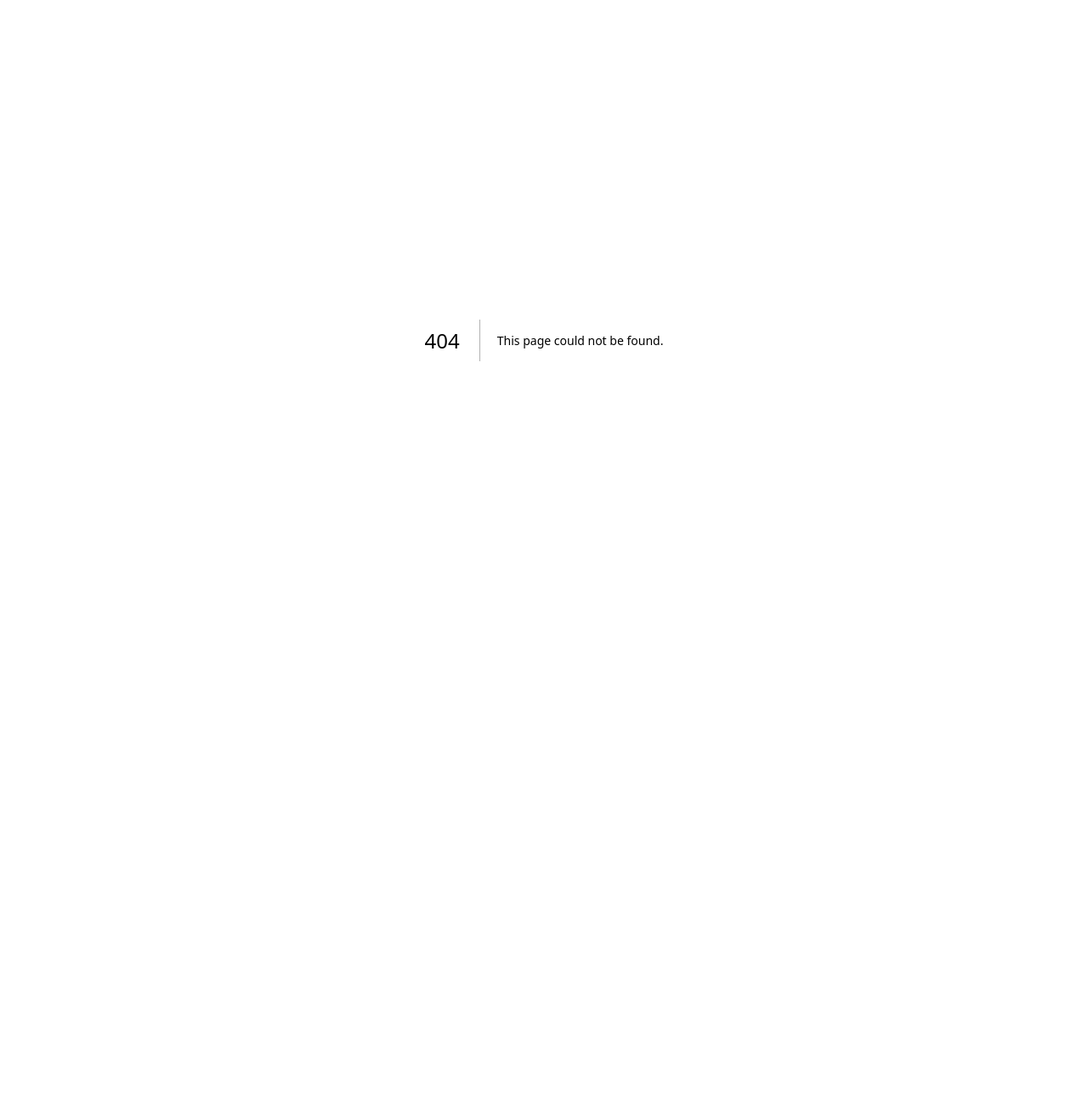
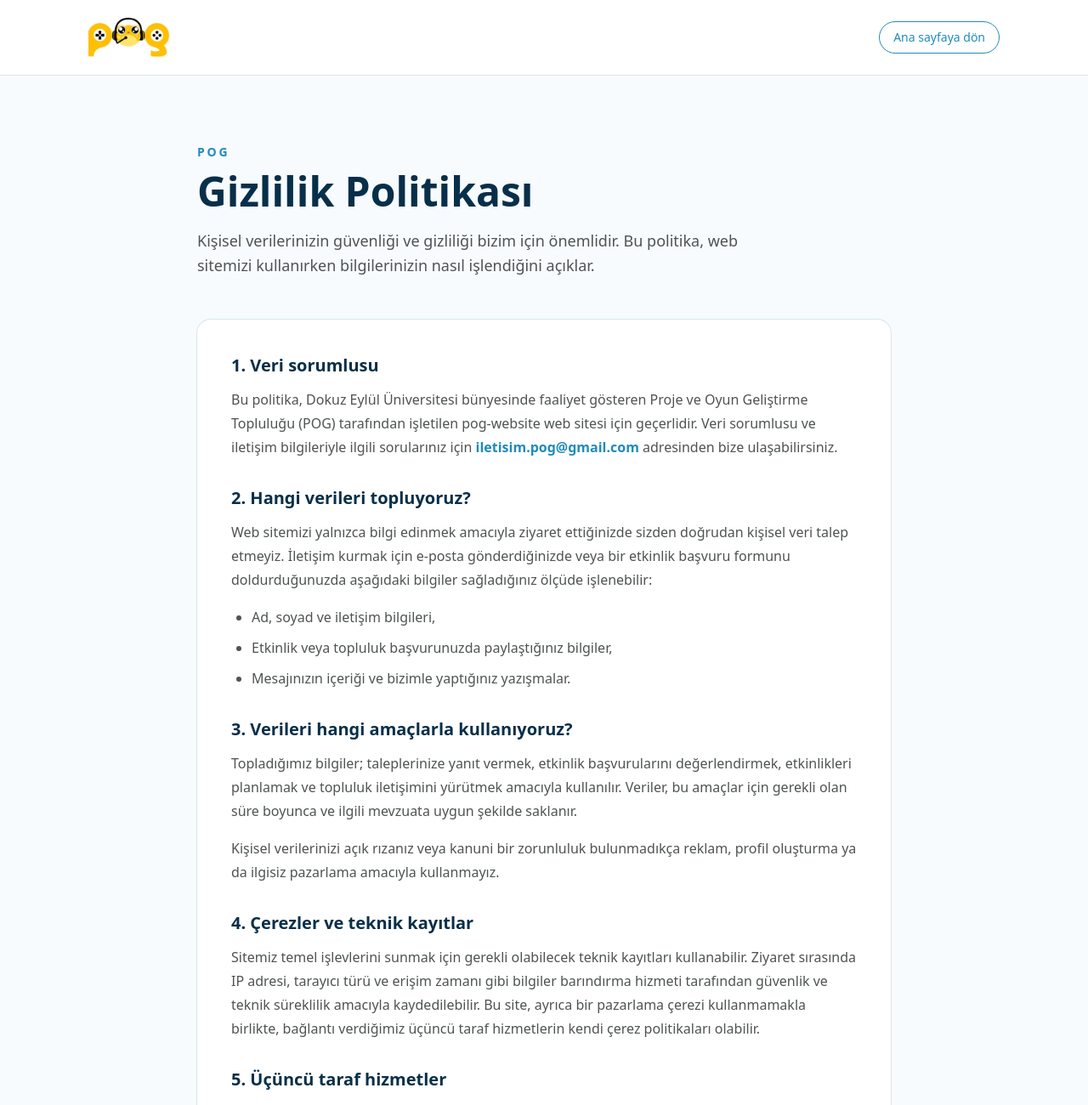
Before and after one commit to deupog/pog-website-main, a Next.js app: page /gizlilik in a window 1280 px wide. Before the commit this address had no page. Shown: the top 1300 px of the page at 85% size. Before the commit the page ends 800 px from the top, so only its background shows below. Built offline with nearby package versions, Linux system fonts and the light colour scheme.

Commit message:
add: gizlilik sayfası

```diff
--- /dev/null
+++ b/app/gizlilik/page.tsx
@@ -0,0 +1,170 @@
+import Image from "next/image";
+import Link from "next/link";
+
+import FooterSection from "@/components/FooterSection";
+import pogLogo from "../../public/images/pog-logo-navbar.png";
+
+export const metadata = {
+  title: "Gizlilik Politikası | POG",
+  description: "POG web sitesi gizlilik politikası.",
+};
+
+const sections = [
+  {
+    title: "1. Veri sorumlusu",
+    content: (
+      <p>
+        Bu politika, Dokuz Eylül Üniversitesi bünyesinde faaliyet gösteren
+        Proje ve Oyun Geliştirme Topluluğu (POG) tarafından işletilen
+        pog-website web sitesi için geçerlidir. Veri sorumlusu ve iletişim
+        bilgileriyle ilgili sorularınız için{" "}
+        <a
+          href="mailto:iletisim.pog@gmail.com"
+          className="font-semibold text-[#218bb9] hover:underline"
+        >
+          iletisim.pog@gmail.com
+        </a>{" "}
+        adresinden bize ulaşabilirsiniz.
+      </p>
+    ),
+  },
+  {
+    title: "2. Hangi verileri topluyoruz?",
+    content: (
+      <>
+        <p>
+          Web sitemizi yalnızca bilgi edinmek amacıyla ziyaret ettiğinizde
+          sizden doğrudan kişisel veri talep etmeyiz. İletişim kurmak için
+          e-posta gönderdiğinizde veya bir etkinlik başvuru formunu
+          doldurduğunuzda aşağıdaki bilgiler sağladığınız ölçüde işlenebilir:
+        </p>
+        <ul className="mt-4 list-disc space-y-2 pl-6">
+          <li>Ad, soyad ve iletişim bilgileri,</li>
+          <li>Etkinlik veya topluluk başvurunuzda paylaştığınız bilgiler,</li>
+          <li>Mesajınızın içeriği ve bizimle yaptığınız yazışmalar.</li>
+        </ul>
+      </>
+    ),
+  },
+  {
+    title: "3. Verileri hangi amaçlarla kullanıyoruz?",
+    content: (
+      <>
+        <p>
+          Topladığımız bilgiler; taleplerinize yanıt vermek, etkinlik
+          başvurularını değerlendirmek, etkinlikleri planlamak ve topluluk
+          iletişimini yürütmek amacıyla kullanılır. Veriler, bu amaçlar için
+          gerekli olan süre boyunca ve ilgili mevzuata uygun şekilde
+          saklanır.
+        </p>
+        <p className="mt-4">
+          Kişisel verilerinizi açık rızanız veya kanuni bir zorunluluk
+          bulunmadıkça reklam, profil oluşturma ya da ilgisiz pazarlama
+          amacıyla kullanmayız.
+        </p>
+      </>
+    ),
+  },
+  {
+    title: "4. Çerezler ve teknik kayıtlar",
+    content: (
+      <p>
+        Sitemiz temel işlevlerini sunmak için gerekli olabilecek teknik
+        kayıtları kullanabilir. Ziyaret sırasında IP adresi, tarayıcı türü ve
+        erişim zamanı gibi bilgiler barındırma hizmeti tarafından güvenlik ve
+        teknik süreklilik amacıyla kaydedilebilir. Bu site, ayrıca bir
+        pazarlama çerezi kullanmamakla birlikte, bağlantı verdiğimiz üçüncü
+        taraf hizmetlerin kendi çerez politikaları olabilir.
+      </p>
+    ),
+  },
+  {
+    title: "5. Üçüncü taraf hizmetler",
+    content: (
+      <p>
+        Etkinlik başvuruları veya iletişim için Google Forms, sosyal medya
+        platformları ve benzeri üçüncü taraf hizmetlere yönlendirme
+        yapılabilir. Bu hizmetlerde paylaştığınız bilgiler ilgili hizmetin
+        kendi gizlilik politikasına tabidir. Bu sayfadan ayrıldıktan sonraki
+        veri işleme faaliyetlerinden ilgili hizmet sağlayıcı sorumludur.
+      </p>
+    ),
+  },
+  {
+    title: "6. Haklarınız",
+    content: (
+      <p>
+        Kişisel verilerinizin işlenip işlenmediğini öğrenme, işlenmişse
+        bunlarla ilgili bilgi talep etme, yanlış veya eksik bilgilerin
+        düzeltilmesini isteme, mevzuatın izin verdiği durumlarda silinmesini
+        veya yok edilmesini talep etme ve işleme faaliyetlerine itiraz etme
+        haklarına sahipsiniz. Taleplerinizi{" "}
+        <a
+          href="mailto:iletisim.pog@gmail.com"
+          className="font-semibold text-[#218bb9] hover:underline"
+        >
+          iletisim.pog@gmail.com
+        </a>{" "}
+        adresine iletebilirsiniz. Talebinizi değerlendirirken kimliğinizi
+        doğrulamak için ek bilgi isteyebiliriz.
+      </p>
+    ),
+  },
+  {
+    title: "7. Politika değişiklikleri",
+    content: (
+      <p>
+        Bu politika, hizmetlerimizde veya yürürlükteki mevzuatta meydana gelen
+        değişikliklere göre güncellenebilir. Güncel metin her zaman bu
+        sayfada yayımlanır. Son güncelleme tarihi: 20 Kasım 2026.
+      </p>
+    ),
+  },
+];
+
+export default function PrivacyPolicyPage() {
+  return (
+    <div className="min-h-screen bg-[#f7fbfd] text-[#1f2937]">
+      <header className="border-b border-[#d7e8ef] bg-white">
+        <div className="mx-auto flex max-w-6xl items-center justify-between px-6 py-5 md:px-10">
+          <Link href="/" aria-label="POG ana sayfası">
+            <Image src={pogLogo} alt="POG" width={120} height={60} className="h-12 w-auto" />
+          </Link>
+          <Link
+            href="/"
+            className="rounded-full border border-[#218bb9] px-4 py-2 text-sm font-medium text-[#218bb9] transition hover:bg-[#218bb9] hover:text-white"
+          >
+            Ana sayfaya dön
+          </Link>
+        </div>
+      </header>
+
+      <main className="mx-auto max-w-4xl px-6 py-12 md:px-10 md:py-20">
+        <div className="mb-12">
+          <p className="mb-3 text-sm font-semibold uppercase tracking-[0.2em] text-[#218bb9]">
+            POG
+          </p>
+          <h1 className="text-4xl font-bold text-[#082f49] md:text-5xl">
+            Gizlilik Politikası
+          </h1>
+          <p className="mt-5 max-w-2xl text-lg leading-relaxed text-[#4f5353]">
+            Kişisel verilerinizin güvenliği ve gizliliği bizim için önemlidir.
+            Bu politika, web sitemizi kullanırken bilgilerinizin nasıl
+            işlendiğini açıklar.
+          </p>
+        </div>
+
+        <div className="space-y-8 rounded-2xl bg-white p-6 shadow-sm ring-1 ring-[#d7e8ef] md:p-10">
+          {sections.map((section) => (
+            <section key={section.title}>
+              <h2 className="text-xl font-bold text-[#082f49]">{section.title}</h2>
+              <div className="mt-3 leading-7 text-[#4f5353]">{section.content}</div>
+            </section>
+          ))}
+        </div>
+      </main>
+
+      <FooterSection />
+    </div>
+  );
+}
```
Also changed, not shown: 1 other file (tests, documents, lock files or other folders).
